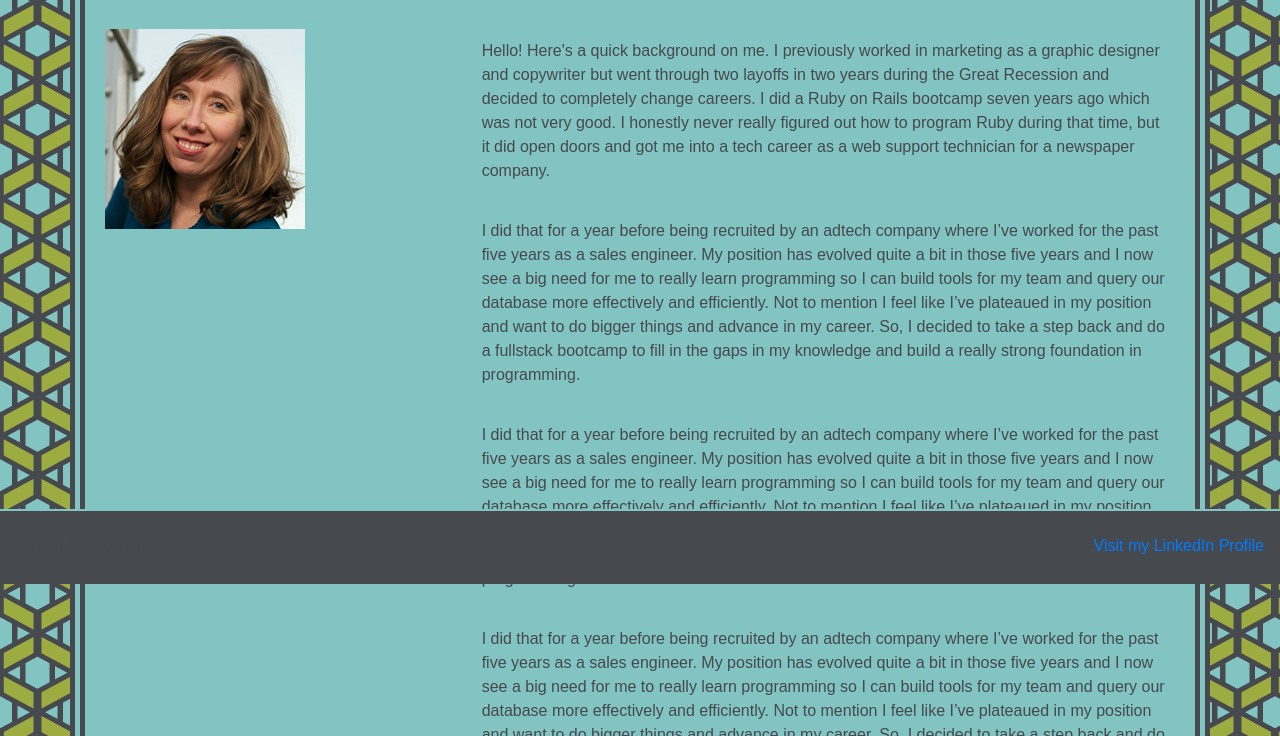
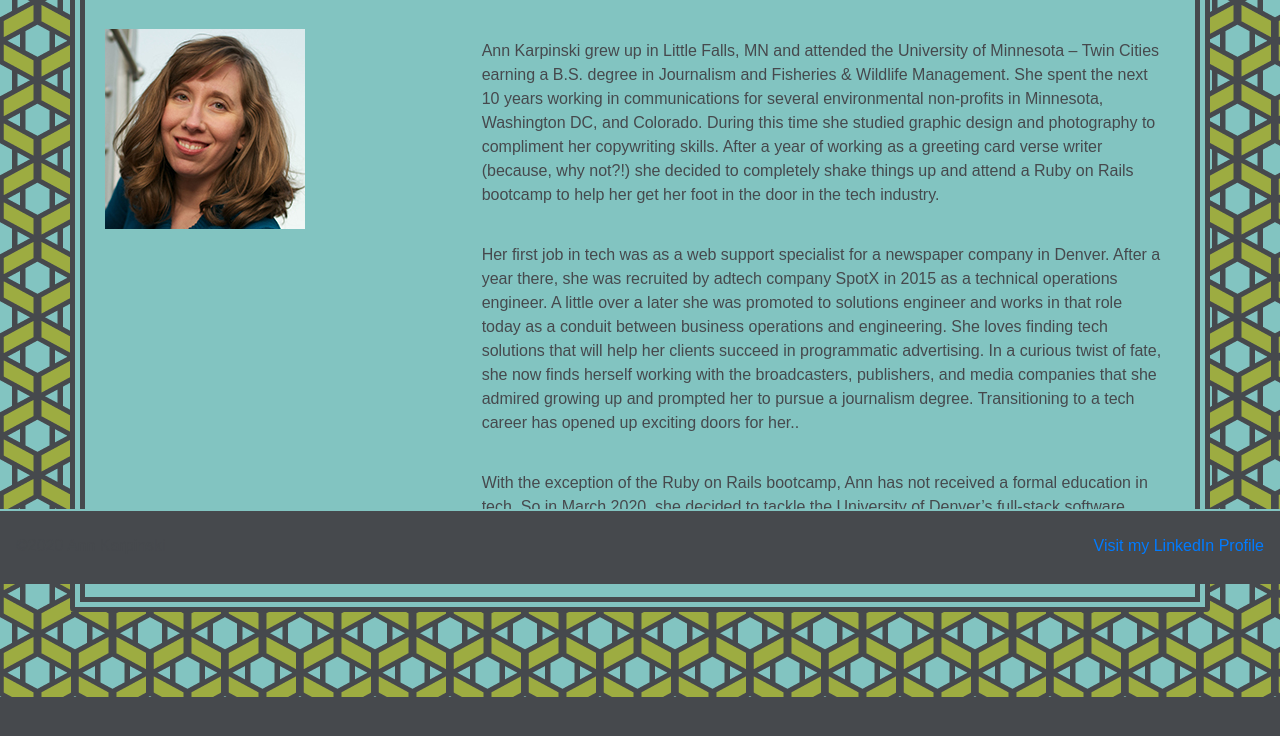
Before and after one commit to annkarpinski/DU_Homework_UpdatedPortfolio, a plain HTML site: page index.html in a window 1280 px wide. Shown: the part 216-952 px from the top of the page. After the commit the page ends 913 px from the top, so only its background shows below. Drawn offline with nearby package versions, Linux system fonts and the light colour scheme; a web font is replaced by a local one.

Commit message:
updated bio

```diff
--- a/index.html
+++ b/index.html
@@ -12,6 +12,10 @@
     <link
       rel="stylesheet"
       href="https://stackpath.bootstrapcdn.com/bootstrap/4.4.1/css/bootstrap.min.css"
+    />
+    <link
+      href="https://fonts.googleapis.com/css2?family=Muli:wght@200;300;400;500;600;700;800;900&display=swap"
+      rel="stylesheet"
     />
     <!--Supplementary CSS-->
     <link href="styles/style.css" rel="stylesheet" />
@@ -56,53 +60,41 @@
             </div>
             <div class="col-lg-8">
               <p class="card-text">
-                Hello! Here's a quick background on me. I previously worked in
-                marketing as a graphic designer and copywriter but went through
-                two layoffs in two years during the Great Recession and decided
-                to completely change careers. I did a Ruby on Rails bootcamp
-                seven years ago which was not very good. I honestly never really
-                figured out how to program Ruby during that time, but it did
-                open doors and got me into a tech career as a web support
-                technician for a newspaper company.
+                Ann Karpinski grew up in Little Falls, MN and attended the
+                University of Minnesota – Twin Cities earning a B.S. degree in
+                Journalism and Fisheries & Wildlife Management. She spent the
+                next 10 years working in communications for several
+                environmental non-profits in Minnesota, Washington DC, and
+                Colorado. During this time she studied graphic design and
+                photography to compliment her copywriting skills. After a year
+                of working as a greeting card verse writer (because, why not?!)
+                she decided to completely shake things up and attend a Ruby on
+                Rails bootcamp to help her get her foot in the door in the tech
+                industry.
               </p>
 
               <p class="card-text">
-                I did that for a year before being recruited by an adtech
-                company where I’ve worked for the past five years as a sales
-                engineer. My position has evolved quite a bit in those five
-                years and I now see a big need for me to really learn
-                programming so I can build tools for my team and query our
-                database more effectively and efficiently. Not to mention I feel
-                like I’ve plateaued in my position and want to do bigger things
-                and advance in my career. So, I decided to take a step back and
-                do a fullstack bootcamp to fill in the gaps in my knowledge and
-                build a really strong foundation in programming.
+                Her first job in tech was as a web support specialist for a
+                newspaper company in Denver. After a year there, she was
+                recruited by adtech company SpotX in 2015 as a technical
+                operations engineer. A little over a later she was promoted to
+                solutions engineer and works in that role today as a conduit
+                between business operations and engineering. She loves finding
+                tech solutions that will help her clients succeed in
+                programmatic advertising. In a curious twist of fate, she now
+                finds herself working with the broadcasters, publishers, and
+                media companies that she admired growing up and prompted her to
+                pursue a journalism degree. Transitioning to a tech career has
+                opened up exciting doors for her..
               </p>
 
               <p class="card-text">
-                I did that for a year before being recruited by an adtech
-                company where I’ve worked for the past five years as a sales
-                engineer. My position has evolved quite a bit in those five
-                years and I now see a big need for me to really learn
-                programming so I can build tools for my team and query our
-                database more effectively and efficiently. Not to mention I feel
-                like I’ve plateaued in my position and want to do bigger things
-                and advance in my career. So, I decided to take a step back and
-                do a fullstack bootcamp to fill in the gaps in my knowledge and
-                build a really strong foundation in programming.
-              </p>
-
-              <p class="card-text">
-                I did that for a year before being recruited by an adtech
-                company where I’ve worked for the past five years as a sales
-                engineer. My position has evolved quite a bit in those five
-                years and I now see a big need for me to really learn
-                programming so I can build tools for my team and query our
-                database more effectively and efficiently. Not to mention I feel
-                like I’ve plateaued in my position and want to do bigger things
-                and advance in my career. So, I decided to take a step back and
-                do a fullstack bootcamp to fill in the gaps in my knowledge and
-                build a really strong foundation in programming.
+                With the exception of the Ruby on Rails bootcamp, Ann has not
+                received a formal education in tech. So in March 2020, she
+                decided to tackle the University of Denver’s full-stack software
+                development bootcamp to fill in gaps in her knowledge and to
+                immerse herself in the life of a software developer. She expects
+                to graduate in September 2020.
               </p>
             </div>
           </div>
```
